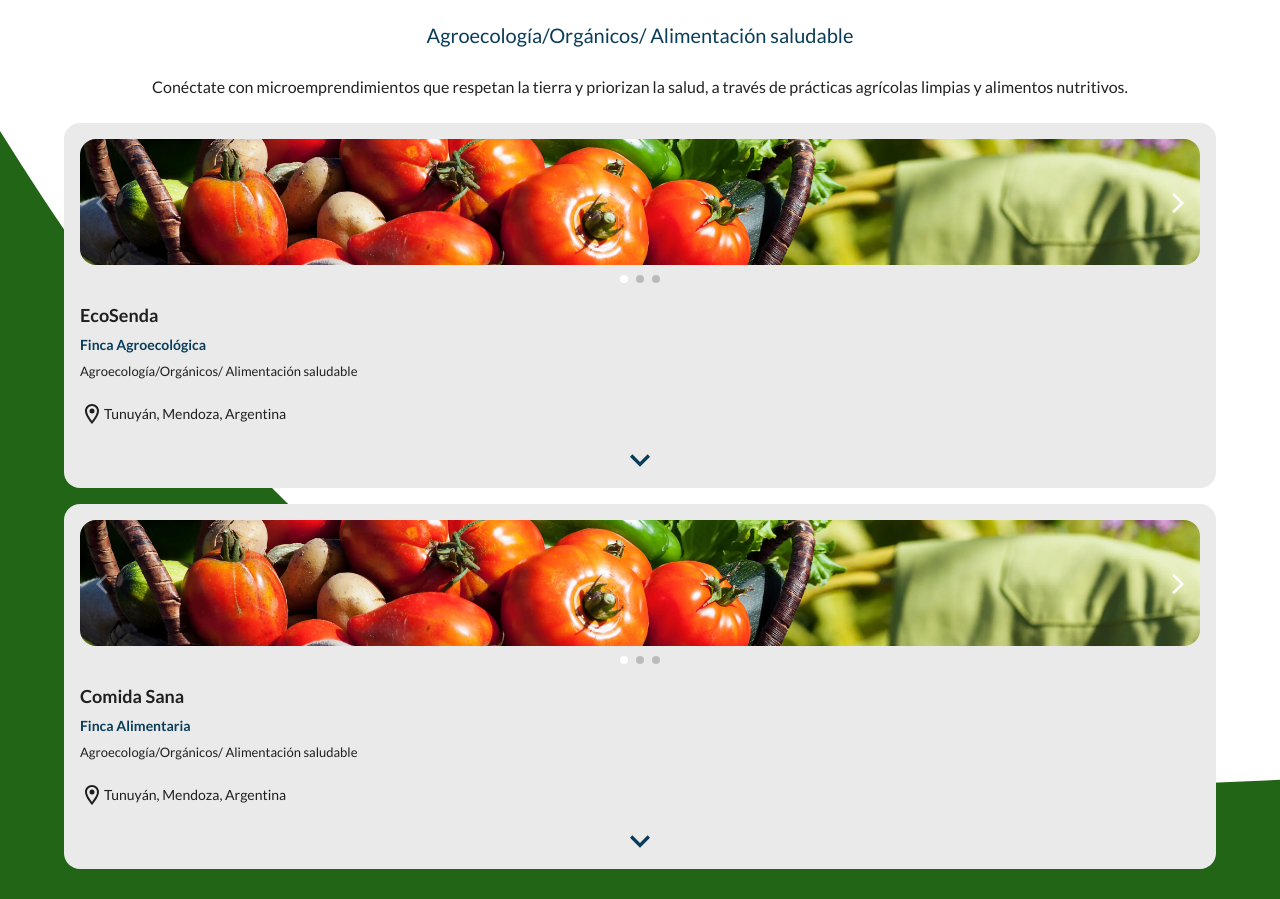
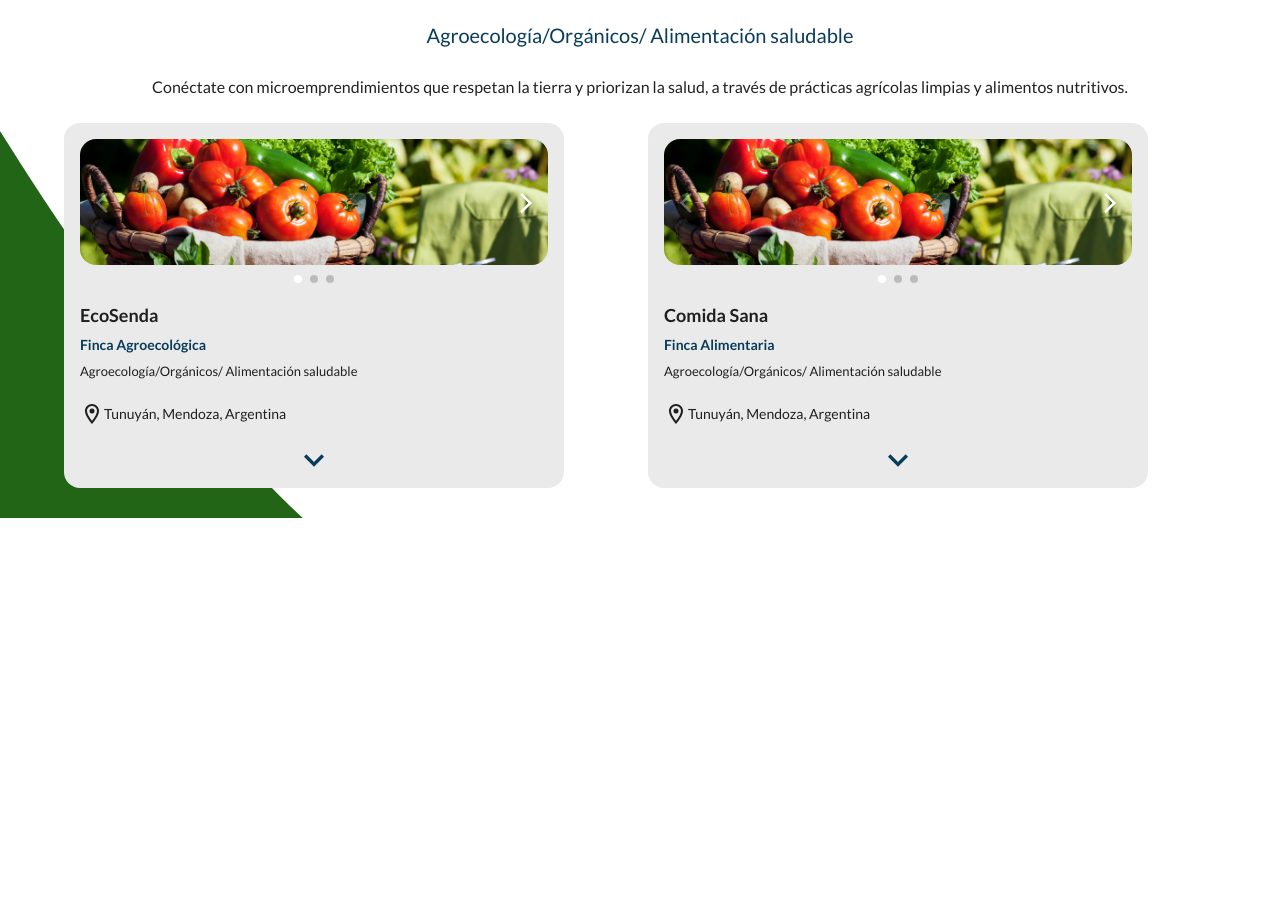
Before and after one commit to TomiCaratti13/SemilleroUbuntuFront, a React (Vite) app: page /microemprendimientos/Agroecologia in a window 1280 px wide. Shown: the part 601-1500 px from the top of the page. After the commit the page ends 1119 px from the top, so only its background shows below. Built offline with nearby package versions, Linux system fonts and the light colour scheme.

Commit message:
CardsMicroemprendimientos Responsive with grid

```diff
--- a/src/components/CardMicroemprendimiento.jsx
+++ b/src/components/CardMicroemprendimiento.jsx
@@ -46,6 +46,8 @@ export default function CardMicroemprendimiento({
         borderRadius: 4,
         padding: '16px 0px 8px 0px',
         boxShadow: 'none',
+        maxWidth: '500px',
+        width: '100%',
       }}>
       <SliderSwipper imgs={[img0, img1, img2]} />
       <CardContent
--- a/src/components/MapMicroemprendmientos.jsx
+++ b/src/components/MapMicroemprendmientos.jsx
@@ -6,10 +6,8 @@ export const MapMicroemprendimientos = ({ microemprendimientos }) => (
   <Container
     component="section"
     sx={{
-      display: 'flex',
-      justifyContent: 'center',
-      alignItems: 'center',
-      flexWrap: 'wrap',
+      display: 'grid',
+      gridTemplateColumns: 'repeat(auto-fit, minmax(250px, 1fr))',
       gap: '16px',
       padding: '0',
       width: '100%',
```
